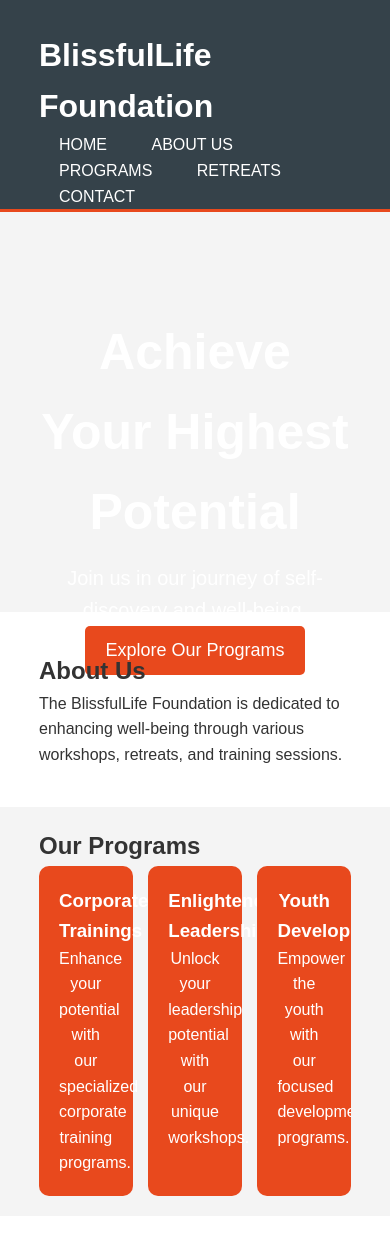
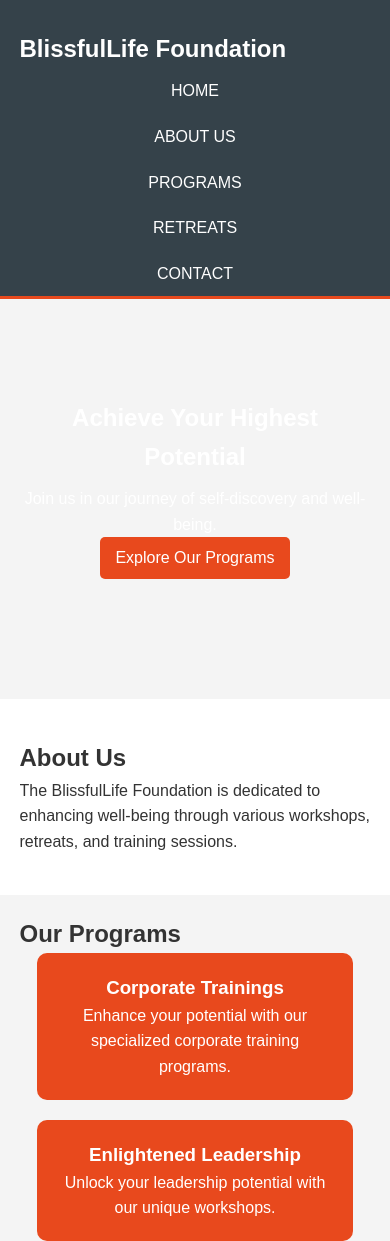
Before and after one commit to randomroot18/blf, a plain HTML site: page index.html in a window 390 px wide. Shown: the top 1241 px of the page. Drawn offline with Linux system fonts and the light colour scheme; a script that the page names is missing.

Commit message:
mobile friendly css

```diff
--- a/styles.css
+++ b/styles.css
@@ -48,6 +48,10 @@ header li {
     padding: 0 20px 0 20px;
 }
 
+header nav {
+    text-align: right;
+}
+
 /* Hero Section */
 .hero {
     background: url('hero.jpg') no-repeat center center/cover;
@@ -96,6 +100,7 @@ section {
 .program-list {
     display: flex;
     justify-content: space-between;
+    flex-wrap: wrap;
 }
 
 .program-item {
@@ -105,6 +110,15 @@ section {
     width: 30%;
     text-align: center;
     border-radius: 10px;
+    margin-bottom: 20px;
+}
+
+.program-item:nth-child(3n + 1) {
+    margin-left: 0;
+}
+
+.program-item:nth-child(3n) {
+    margin-right: 0;
 }
 
 /* About Page Styling */
@@ -137,5 +151,84 @@ footer {
     text-align: center;
     padding: 20px 0;
     margin-top: 20px;
+}
 
+/* Responsive Design for Mobile Devices */
+@media (max-width: 768px) {
+    /* Adjust container width */
+    .container {
+        width: 90%;
+    }
+
+    /* Adjust header nav for mobile */
+    header nav {
+        text-align: center;
+    }
+
+    header ul {
+        display: flex;
+        flex-direction: column;
+        align-items: center;
+    }
+
+    header li {
+        padding: 10px 0;
+    }
+
+    /* Hero Section Adjustments */
+    .hero h2 {
+        font-size: 32px;
+    }
+
+    .hero p {
+        font-size: 18px;
+    }
+
+    /* Program List Adjustments */
+    .program-list {
+        flex-direction: column;
+        align-items: center;
+    }
+
+    .program-item {
+        width: 80%;
+    }
+
+    /* About Page Adjustments */
+    .about-page h2 {
+        font-size: 28px;
+    }
+
+    .about-page p {
+        font-size: 16px;
+    }
+
+    /* Footer Adjustments */
+    footer {
+        padding: 15px 0;
+    }
 }
+
+@media (max-width: 480px) {
+    /* Further adjustments for very small devices */
+    header h1 {
+        font-size: 24px;
+    }
+
+    .hero h2 {
+        font-size: 24px;
+    }
+
+    .hero p {
+        font-size: 16px;
+    }
+
+    .btn {
+        font-size: 16px;
+        padding: 8px 15px;
+    }
+
+    .program-item {
+        width: 90%;
+    }
+}
```
